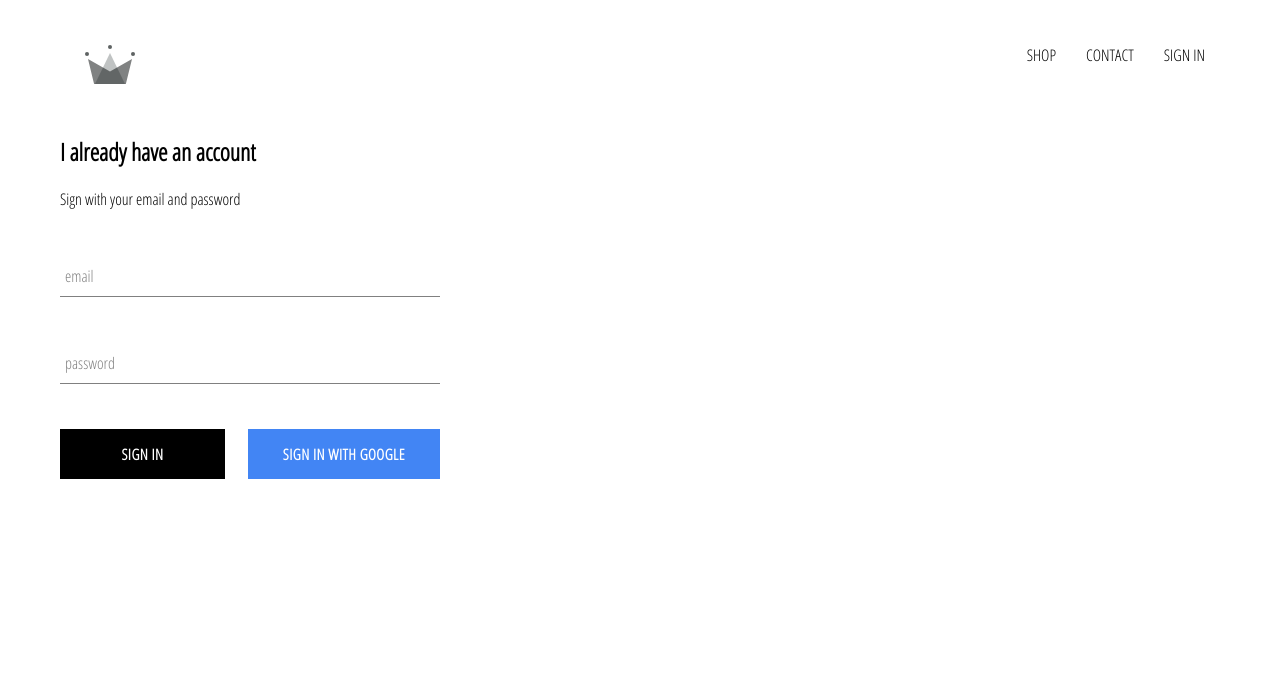
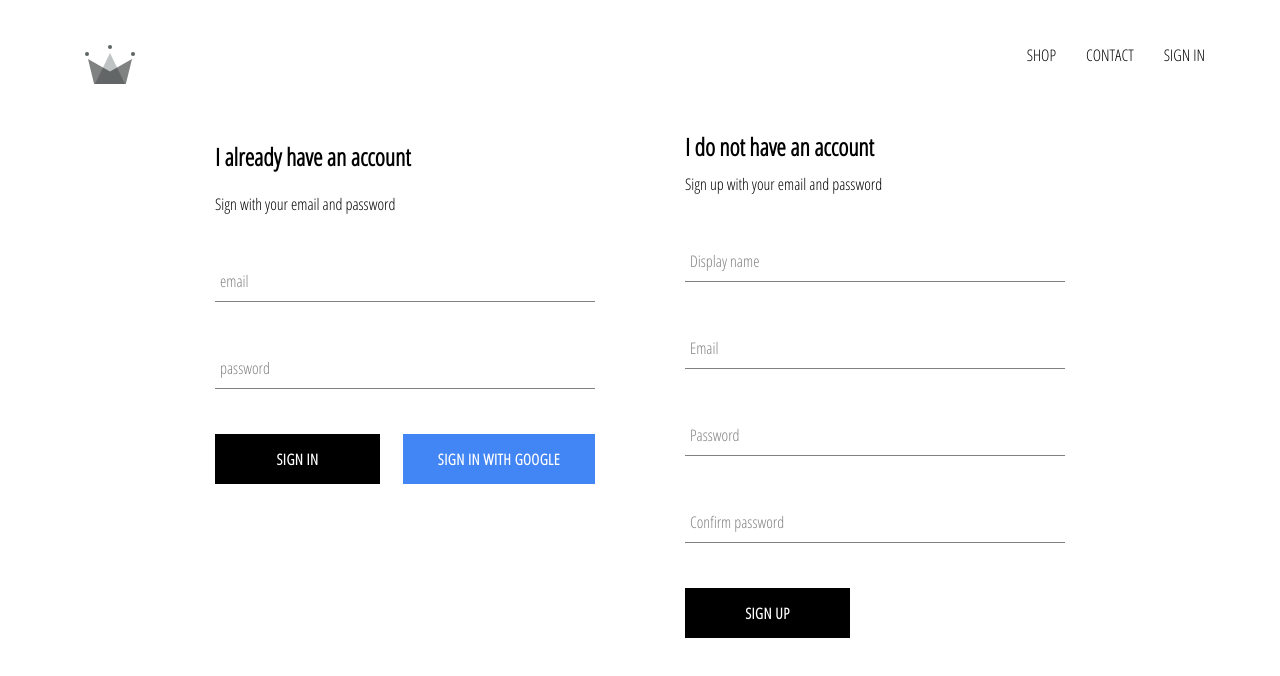
Before and after one commit to alejandrobailo/react-ecommerce, a React (Create React App) app: page /signin in a window 1280 px wide. Shown: the top 676 px of the page. Built offline with nearby package versions, Linux system fonts and the light colour scheme; no server answers.

Commit message:
implemented firebase utils, store auth users into our firestore db

```diff
--- a/src/App.js
+++ b/src/App.js
@@ -7,7 +7,7 @@
 import ShopPage from './pages/shop/shop.component'
 import Header from './components/header/header.component';
 import SignInAndSignUpPage from './pages/sign-in-and-sign-out/sign-in-and-sign-up.component';
-import { auth } from './firebase/firebase.utils'
+import { auth, createUserProfileDocument } from './firebase/firebase.utils'
 
 class App extends React.Component {
   constructor() {
@@ -21,10 +21,21 @@
   unsubscribeFromAuth = null;
 
   componentDidMount() {
-    this.unsubscribeFromAuth = auth.onAuthStateChanged(user => {
-      this.setState({ currentUser: user });
+    this.unsubscribeFromAuth = auth.onAuthStateChanged(async userAuth => {
+      if (userAuth) {
+        const userRef = await createUserProfileDocument(userAuth);
 
-      console.log(user);
+        userRef.onSnapshot(snapShot => {
+          this.setState({
+            currentUser: {
+              id: snapShot.id,
+              ...snapShot.data()
+            }
+          });
+        });
+      } else {
+        this.setState({ currentUser: userAuth })
+      }
     });
   }
 
--- /dev/null
+++ b/src/components/sign-up/sign-up.component.jsx
@@ -0,0 +1,100 @@
+import React from 'react';
+
+import FormInput from '../form-input/form-input.component';
+import CustomButton from '../custom-button/custom-button.component'
+
+import { auth, createUserProfileDocument } from '../../firebase/firebase.utils';
+
+import './sign-up.styles.scss';
+
+class SignUp extends React.Component {
+    constructor() {
+        super()
+
+        this.state = {
+            displayName: '',
+            email: '',
+            password: '',
+            confirmPassword: ''
+        }
+    }
+
+    handleSubmit = async (event) => {
+        event.preventDefault();
+
+        const { displayName, email, password, confirmPassword } = this.state;
+
+        if (password !== confirmPassword) {
+            alert("Passwords don't match");
+            return;
+        }
+
+        try {
+            const { user } = await auth.createUserWithEmailAndPassword(email, password);
+
+            await createUserProfileDocument(user, { displayName });
+
+            this.setState({
+                displayName: '',
+                email: '',
+                password: '',
+                confirmPassword: ''
+            });
+        } catch (error) {
+            console.log(error);
+        }
+    }
+
+    handleChange = (event) => {
+        const { name, value } = event.target;
+        this.setState({ [name]: value });
+    }
+
+    render() {
+        const { displayName, email, password, confirmPassword } = this.state;
+        return (
+            <div className="sign-up">
+                <h2 className="title">I do not have an account</h2>
+                <span>Sign up with your email and password</span>
+                <form onSubmit={this.handleSubmit} className="sign-up-form">
+                    <FormInput
+                        type="text"
+                        name="displayName"
+                        value={displayName}
+                        label="Display name"
+                        onChange={this.handleChange}
+                        required
+                    />
+                    <FormInput
+                        type="email"
+                        name="email"
+                        value={email}
+                        label="Email"
+                        onChange={this.handleChange}
+                        required
+                    />
+                    <FormInput
+                        type="password"
+                        name="password"
+                        value={password}
+                        label="Password"
+                        onChange={this.handleChange}
+                        required
+                    />
+                    <FormInput
+                        type="password"
+                        name="confirmPassword"
+                        value={confirmPassword}
+                        label="Confirm password"
+                        onChange={this.handleChange}
+                        required
+                    />
+
+                    <CustomButton type="submit">SIGN UP</CustomButton>
+                </form>
+            </div>
+        )
+    }
+}
+
+export default SignUp;
--- /dev/null
+++ b/src/components/sign-up/sign-up.styles.scss
@@ -0,0 +1,9 @@
+.sign-up{
+    display: flex;
+    flex-direction: column;
+    width: 380px;
+
+    .title{
+        margin: 10px 0;
+    }
+}
--- a/src/firebase/firebase.utils.js
+++ b/src/firebase/firebase.utils.js
@@ -13,6 +13,32 @@
     measurementId: "G-V4VY79WMV6"
 }
 
+export const createUserProfileDocument = async (userAuth, additionalData) => {
+    if (!userAuth) return;
+
+    const userRef = firestore.doc(`user/${userAuth.uid}`);
+
+    const snapShot = await userRef.get();
+
+    if (!snapShot.exists) {
+        const { displayName, email } = userAuth;
+        const createdAt = new Date();
+
+        try {
+            await userRef.set({
+                displayName,
+                email,
+                createdAt,
+                ...additionalData
+            })
+        } catch (error) {
+            console.log('error creating user', error.message)
+        }
+    }
+
+    return userRef;
+}
+
 firebase.initializeApp(config);
 
 export const auth = firebase.auth();
--- a/src/pages/sign-in-and-sign-out/sign-in-and-sign-up.component.jsx
+++ b/src/pages/sign-in-and-sign-out/sign-in-and-sign-up.component.jsx
@@ -3,10 +3,12 @@
 import SignIn from '../../components/sign-in/sign-in.component';
 
 import './sign-in-and-sign-up.styles.scss';
+import SignUp from '../../components/sign-up/sign-up.component';
 
 const SignInAndSignUpPage = () => (
     <div className='sign-in-and-sign-up'>
         <SignIn />
+        <SignUp />
     </div>
 )
 
--- a/src/pages/sign-in-and-sign-out/sign-in-and-sign-up.styles.scss
+++ b/src/pages/sign-in-and-sign-out/sign-in-and-sign-up.styles.scss
@@ -0,0 +1,6 @@
+.sign-in-and-sign-up{
+    width: 850px;
+    display: flex;
+    justify-content: space-between;
+    margin: 30px auto;
+}
```
